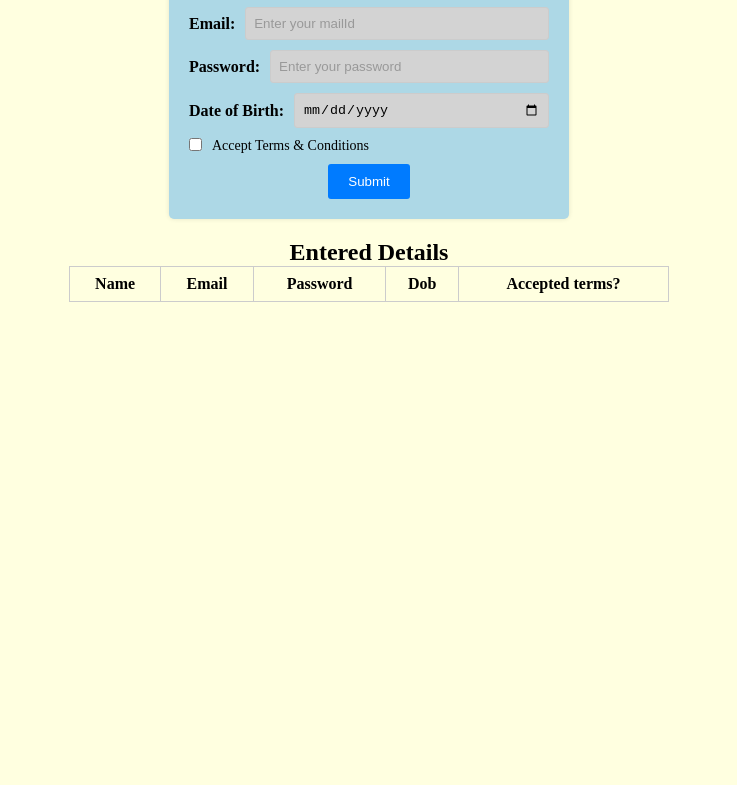
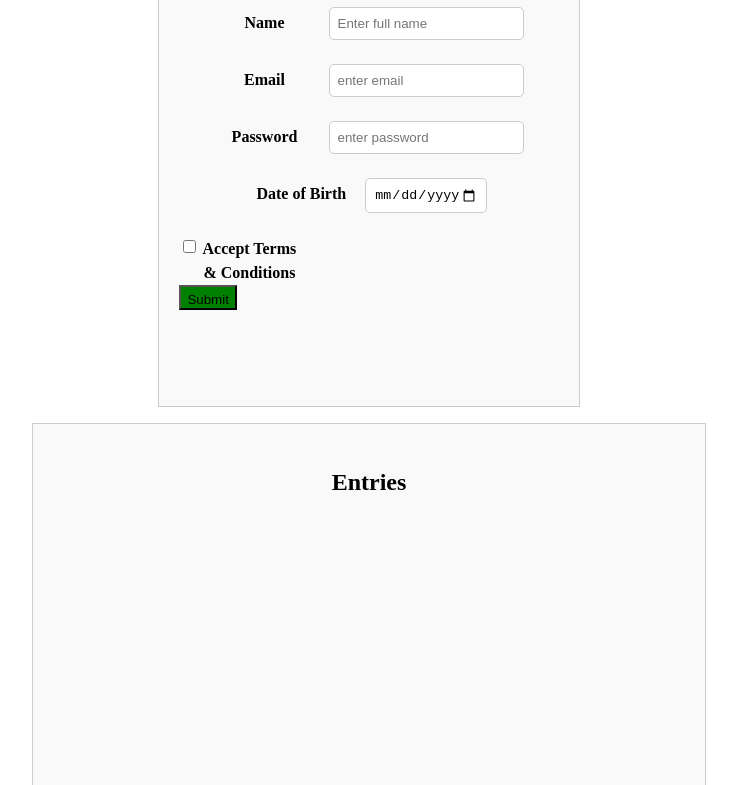
Before and after one commit to saipremikag/wd101, a plain HTML site: page index.html in a window 1280 px wide. Shown: the part 113-898 px from the top of the page, without its empty margins (271-1008 px from the left). Before the commit the page ends 800 px from the top, so only its background shows below. Drawn offline with Linux system fonts and the light colour scheme.

Commit message:
index.html

```diff
--- a/index.html
+++ b/index.html
@@ -1,65 +1,89 @@
-<!DOCTYPE html>
-<html>
-<head>
-    <title>Registration Form</title>
-    <link rel="stylesheet" type="text/css" href="styles.css">
-</head>
+<style>
+.container {
+  height: 60%;
+  width:30%;
+  margin: 0 auto;
+  padding: 20px;
+  border: 1px solid #ccc;
+  background-color: #f9f9f9;
+  line-height: 1.5;
+}
+.container1{
+  height: 60%;
+  width:50%;
+  margin: 0 auto;
+  padding: 20px;
+  border: 1px solid #ccc;
+  background-color: #f9f9f9;
+  line-height: 1.5;
+}
+label {
+      display: inline-block;
+      width: 100px;
+      margin-right: 10px;
+      font-weight: bold;
+    }
+    input {
+      padding: 8px;
+      border: 1px solid #ccc;
+      border-radius: 5px;
+    }
+   .move-left
+   {
+      float:left;
+   }
+   button{
+      padding-top:5px;
+   }
+   table {
+      width: 100%;
+      border-collapse: 1px;
+    }
+
+    th, td {
+      padding: 8px;
+      border-bottom: 1px solid #ccc;
+      text-align: center;
+    }
+
+    th {
+      background-color: #007bff;
+      color: #fff;
+    }
+</style>
 <body>
-    <div class="container">
-        <form id="registration-form" action="#" method="post">
-            <div>
-                <h1>Registration Form</h1>
-                <div class="label-container">
-                    <label for="name">Name:</label>
-                    <input type="text" id="name" name="name" required placeholder="Enter your full name">
-                    <div class="error-message" id="name-error"></div>
-                </div>
-                <div class="label-container">
-                    <label for="email">Email:</label>
-                    <input type="email" id="email" name="email" required placeholder="Enter your mailId">
-                    <div class="error-message" id="email-error"></div>
-                </div>
-                <div class="label-container">
-                    <label for="password">Password:</label>
-                    <input type="password" id="password" name="password" required placeholder="Enter your password">
-                    <div class="error-message" id="password-error"></div>
-                </div>
-                <div class="label-container">
-                    <label for="dob">Date of Birth:</label>
-                    <input type="date" id="dob" name="dob" required>
-                    <div class="error-message" id="dob-error"></div>
+   <center>
+      <form id="UserDetails">
+         <div class="container">
+       <center> <h1> Registration form </h1></center>
+        <label for="name">Name</label>
+        <input required type="text" id="name" name="name" placeholder="Enter full name">
+      <br>
+      <br>
+        <label for="email">Email</label>
+        <input required type="email" id="email" name="email" placeholder="enter email">
+     <br>
+     <br>
+        <label for="password">Password</label>
+        <input required type="password" id="password" name="password" placeholder="enter password">
+     <br>
+     <br>
+        <label for="dob">Date of Birth</label>
+        <input required type="date" id="dob" name="dob" min="1968-08-08" max="2005-08-08"/>
+     <br>
+     <br>
+        <input required type="checkbox" id="acceptTerms" name="acceptTerms" class="move-left">
+        <label for="acceptTerms" class="move-left">Accept Terms & Conditions</label>
+     <br>
+     <br>
+        <button type="submit" style="background-color:green;" class="move-left">Submit</button>
+      </form>
+      </div>
+      <div class="container1">
+         <center><h2>Entries</h2></center>
+         <div id="User-details"></div>
+      </div>
+   </center>
+     <script src="index.js"></script>
 
-                </div>
-                <div class="checkbox-container">
-                    <input type="checkbox" id="accept-terms" name="accept-terms" required>
-                    <label for="accept-terms">Accept Terms & Conditions</label>
-                    <div class="error-message" id="terms-error"></div>
-                </div>
-                <div>
-                    <button type="submit">Submit</button>
-                </div>
-            </div>
-        </form>
-    </div>
-
-    <div class="table-container">
-        <h2>Entered Details</h2>
-        <table id="details-table">
-            <thead>
-                <tr>
-                    <th>Name</th>
-                    <th>Email</th>
-                    <th>Password</th>
-                    <th>Dob</th>
-                    <th>Accepted terms?</th>
-                </tr>
-            </thead>
-            <tbody>
-                <!-- Data will be added here using JavaScript -->
-            </tbody>
-        </table>
-    </div>
-
-    <script src="index.js"></script>
 </body>
-</html>
```
